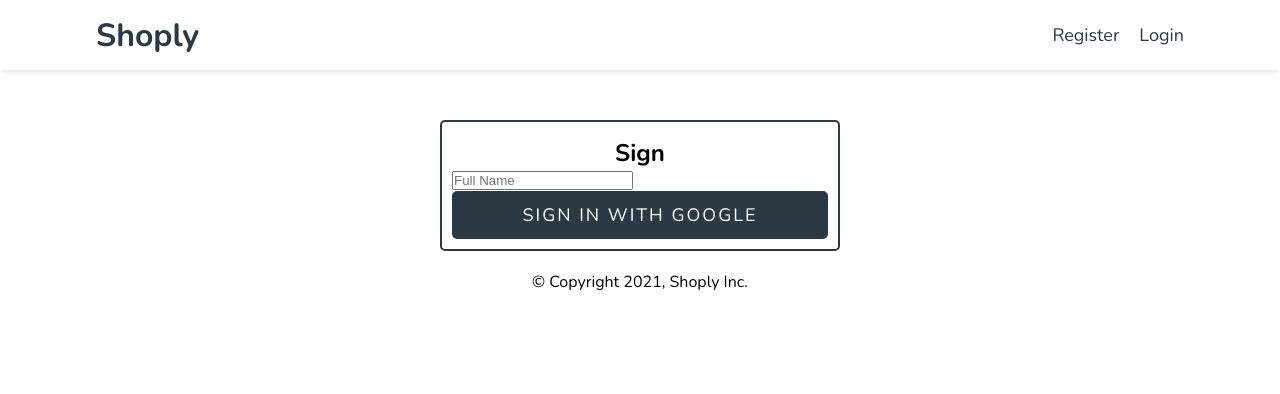
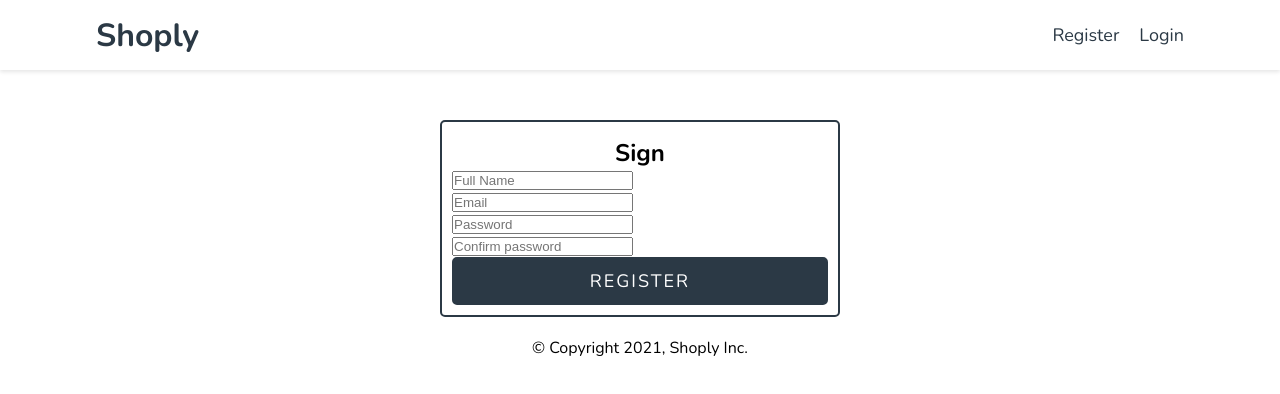
Before and after one commit to NightClover-code/basic-eCommerce-website, a React (Create React App) app: page /registration in a window 1280 px wide. Shown: the top 394 px of the page. Built offline with nearby package versions, Linux system fonts and the light colour scheme; no server answers.

Commit message:
added reusable form components

```diff
--- a/src/components/Forms/Button/index.tsx
+++ b/src/components/Forms/Button/index.tsx
@@ -2,6 +2,7 @@ import firebase from 'firebase/app';
 //button interface
 interface ButtonProps {
   onClick?: () => Promise<firebase.auth.UserCredential>;
+  type?: 'submit';
 }
 //button component
 const Button: React.FC<ButtonProps> = ({ children, ...otherProps }) => {
--- a/src/components/SignUp/index.tsx
+++ b/src/components/SignUp/index.tsx
@@ -21,7 +21,7 @@ const SignUp: React.FC = () => {
   });
   //on change handler
   const onChangeHandler = (e: React.ChangeEvent<HTMLInputElement>) => {
-    setFormElements({ ...formElements, displayName: e.target.value });
+    setFormElements({ ...formElements, [e.target.name]: e.target.value });
   };
   //on submit handler
   const onSubmitHandler = (e: React.FormEvent<HTMLFormElement>) => {
@@ -39,7 +39,28 @@ const SignUp: React.FC = () => {
             placeholder="Full Name"
             value={formElements.displayName}
           />
-          <Button>Sign In With Google</Button>
+          <FormInput
+            onChange={onChangeHandler}
+            type="email"
+            name="email"
+            placeholder="Email"
+            value={formElements.email}
+          />
+          <FormInput
+            onChange={onChangeHandler}
+            type="password"
+            name="password"
+            placeholder="Password"
+            value={formElements.password}
+          />
+          <FormInput
+            onChange={onChangeHandler}
+            type="password"
+            name="confirmPassword"
+            placeholder="Confirm password"
+            value={formElements.confirmPassword}
+          />
+          <Button type="submit">Register</Button>
         </form>
       </div>
     </div>
```
